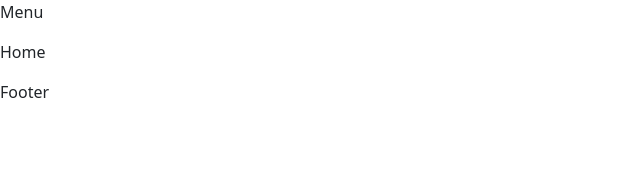
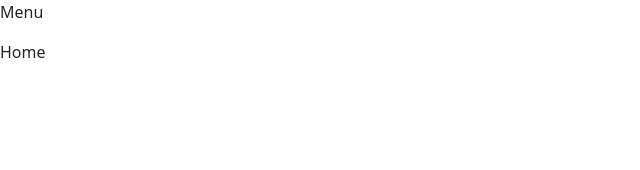
Before and after one commit to franAndrad/documentationCode, a React (Create React App) app: page / in a window 1280 px wide. Shown: the top 170 px of the page, without its empty margins (0-640 px from the left). Built offline with nearby package versions, Linux system fonts and the light colour scheme.

Commit message:
se elimino el componente footer

```diff
--- a/src/App.js
+++ b/src/App.js
@@ -2,7 +2,6 @@ import '../node_modules/bootstrap/dist/css/bootstrap.min.css';
 
 import { BrowserRouter, Routes, Route } from 'react-router-dom';
 import Menu from './components/common/Menu';
-import Footer from './components/common/Footer';
 import Home from './components/views/Home';
 import Document from './components/views/Document';
 
@@ -16,7 +15,6 @@ function App() {
           <Route extact path="/document" element={<Document />} />
         </Routes>
       </BrowserRouter>
-      <Footer></Footer>
     </div>
   );
 }
--- a/src/components/common/Footer.js
+++ /dev/null
@@ -1,11 +0,0 @@
-import React from 'react';
-
-const Footer = () => {
-   return (
-      <div>
-         <p>Footer</p>
-      </div>
-   );
-};
-
-export default Footer;
```
